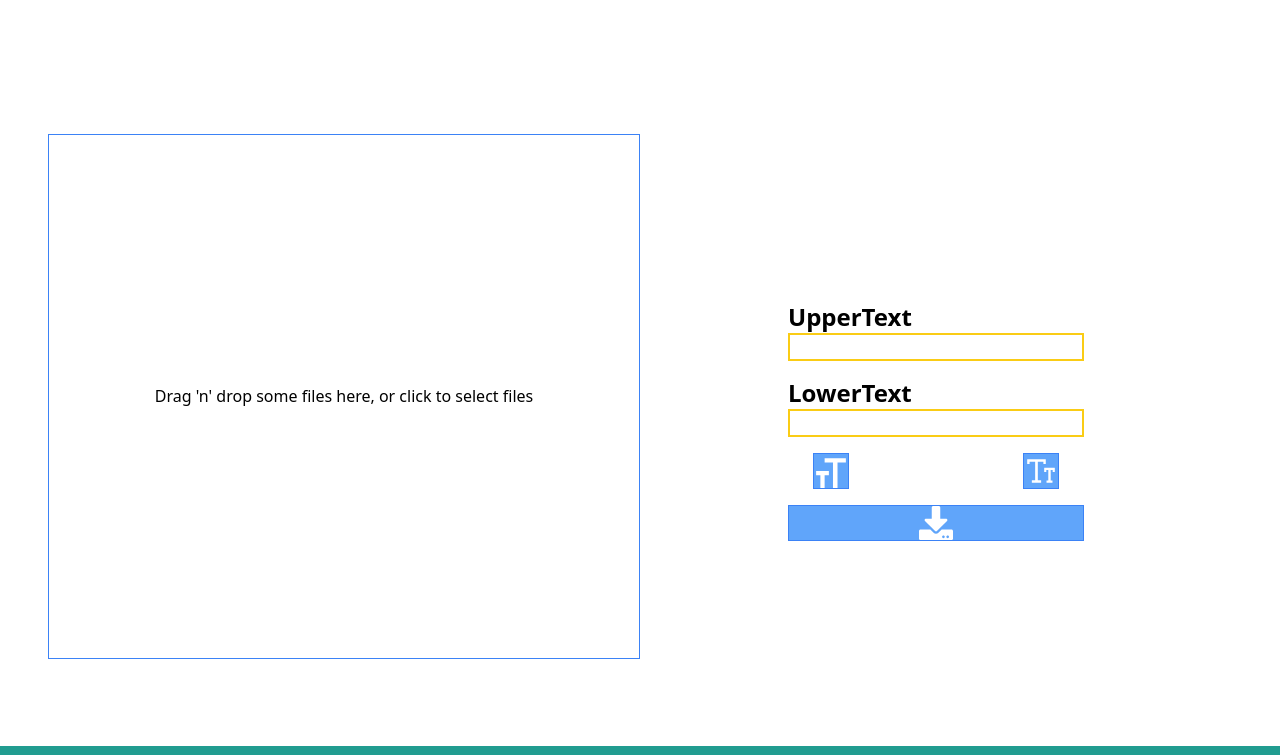
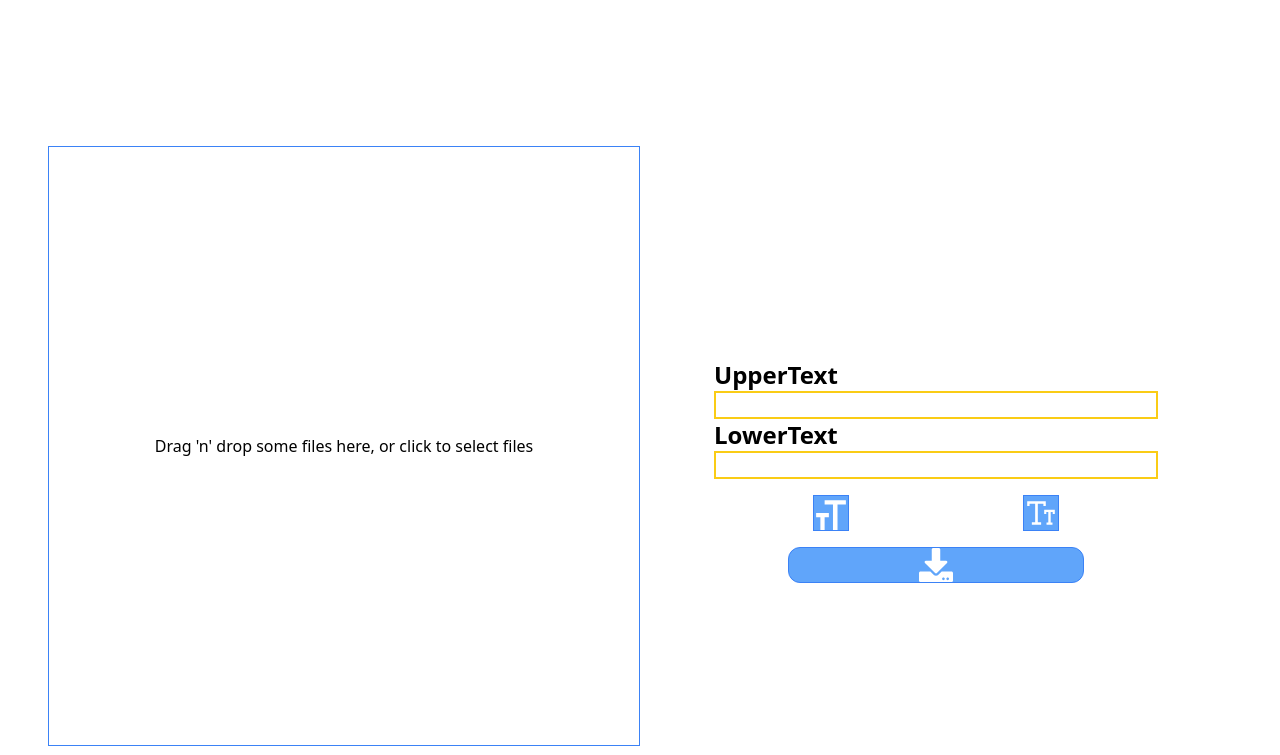
Before and after one commit to TechStarHub/meme-gen, a React (Vite) app: page / in a window 1280 px wide. Shown: the part 494-1249 px from the top of the page. Built offline with nearby package versions, Linux system fonts and the light colour scheme.

Commit message:
last commit

```diff
--- a/src/components/Menu/Menu.jsx
+++ b/src/components/Menu/Menu.jsx
@@ -55,8 +55,8 @@ export default function Menu() {
   };
 
   return (
-    <div className="container  lg:flex w-full h-[700px] justify-center items-center   overflow-hidden ">
-    <div {...getRootProps()} className=' w-full sm:w-6/12  sm:h-3/4  h-1/2 border border-blue-500 flex justify-center items-center' id='image-download'>
+    <div className="container  lg:flex w-full h-[800px]   justify-center items-center   overflow-hidden ">
+    <div {...getRootProps()} className=' w-full lg:w-6/12  md:h-3/4  h-1/2 border border-blue-500 flex justify-center items-center' id='image-download'>
       <input {...getInputProps()} />
       {backgroundImage ? (
         <div className='w-full h-full '>
@@ -88,21 +88,23 @@ export default function Menu() {
       <p >Drag 'n' drop some files here, or click to select files</p>
       }
     </div>
-   <div className='w-full sm:w-6/12 flex flex-col  justify-center pt-[50px]  items-center gap-4'>
-   <label htmlFor=""  className='w-full sm:w-6/12'>
+   <div className='w-full lg:w-6/12 md:h-auto flex flex-col md:flex-row lg:flex-col justify-center pt-[50px]  items-center gap-4'>
+   <div className='flex flex-col w-full justify-center items-center '>
+   <label htmlFor=""  className='w-full lg:w-6/12 xl:w-9/12'>
       <p className='text-2xl font-bold '>UpperText</p>
         <input type="text" className=' w-full border-2 border-yellow-400 ' onChange={(e)=>setUpperText(e.target.value)} name='' id=''/>
    </label>
-   <label htmlFor="" className=' w-full sm:w-6/12'>
+   <label htmlFor="" className=' w-full lg:w-6/12 xl:w-9/12'>
       <p className='text-2xl font-bold '>LowerText</p>
       <input type="text"  className=' w-full border-2 border-yellow-400 ' onChange={(e)=>setLowerText(e.target.value)} name='' id=''/>
    </label>
+   </div>
   <div className='flex w-full justify-evenly items-center'>
       <ImFontSize  className='border border-blue-500 text-4xl text-white bg-blue-400' onClick={increaseFontSize}/>
       <AiOutlineFontSize  className='border border-blue-500 text-4xl text-white bg-blue-400' onClick={decreaseFontSize}/>
   </div>
   <label htmlFor="" className=' w-full sm:w-6/12'>
-  <FaDownload className='border border-blue-500 text-4xl text-white bg-blue-400 w-full' onClick={downloadImage}/>
+  <FaDownload className='border border-blue-500 text-4xl text-white bg-blue-400 w-full rounded-xl' onClick={downloadImage}/>
   </label>
 
    </div>
```
